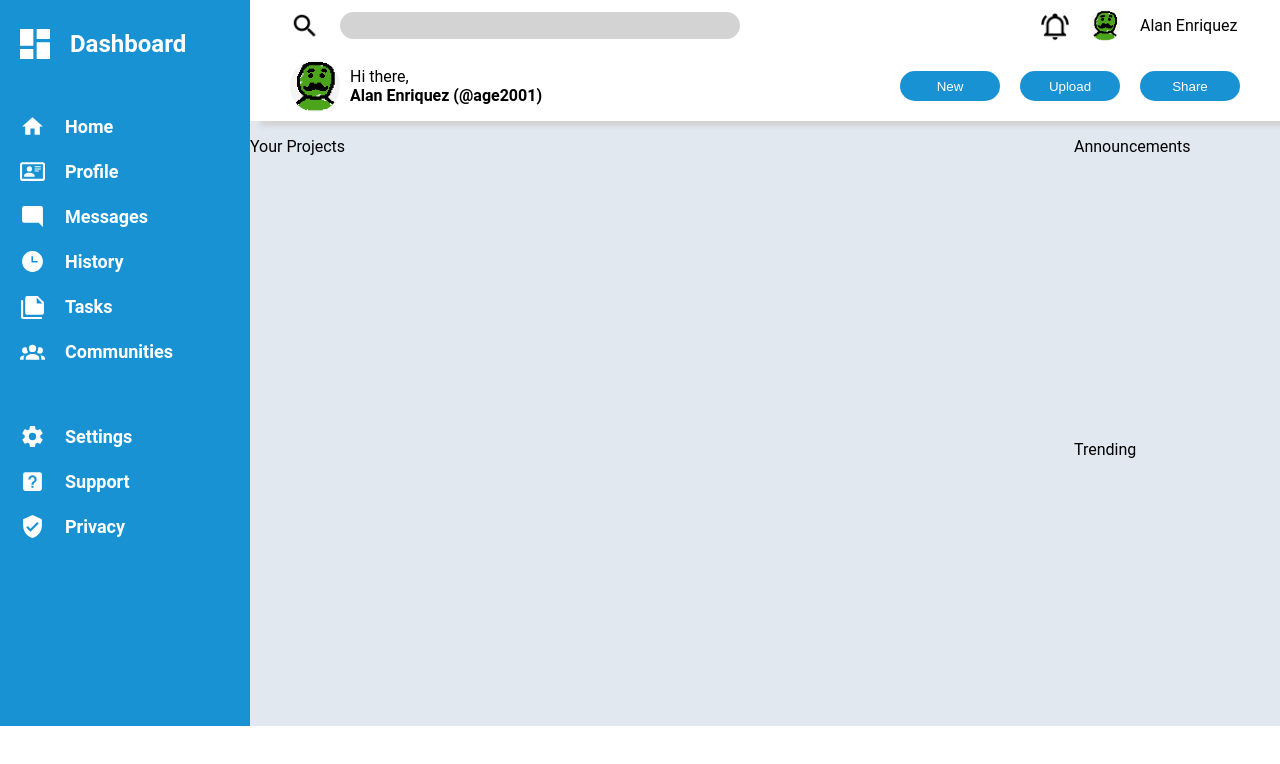
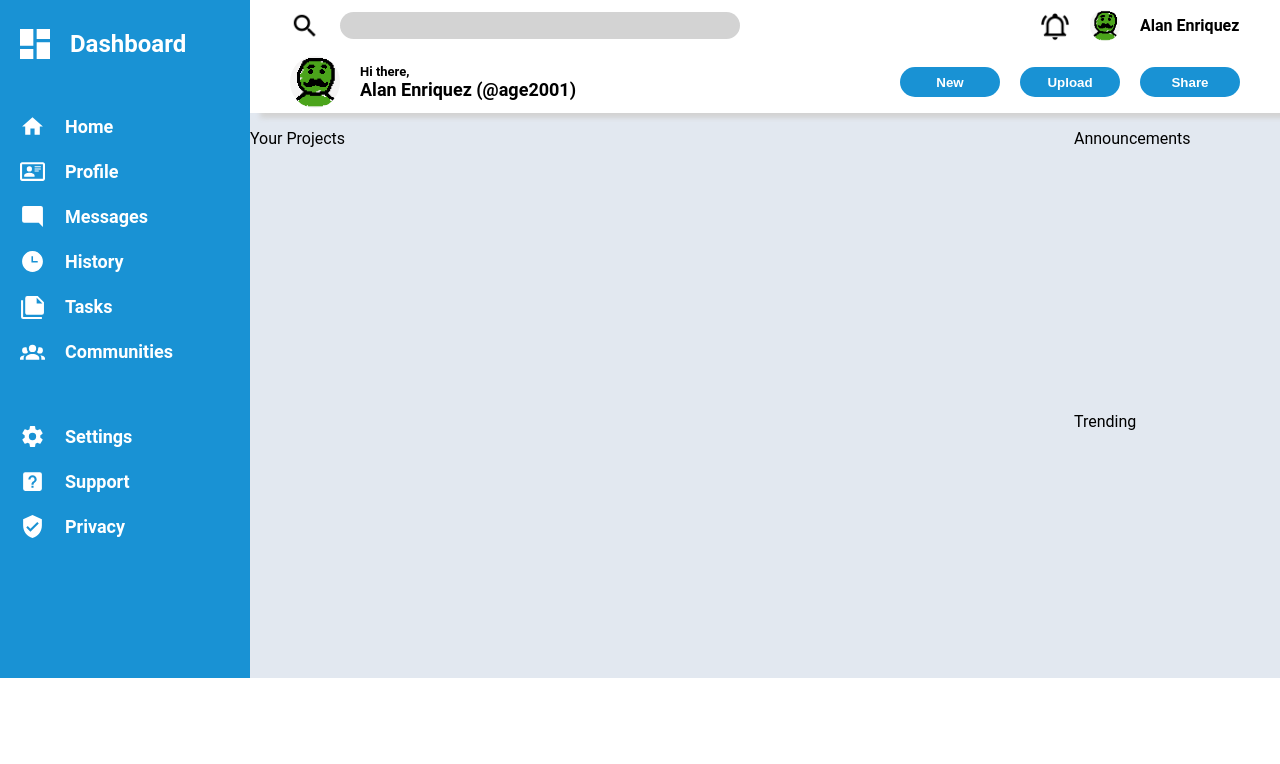
Before and after one commit to age2001/admindashboard-css, a plain HTML site: page index.html in a window 1280 px wide. Drawn offline with Linux system fonts and the light colour scheme.

Commit message:
Add word formatting for header and did some element aligning

```diff
--- a/style.css
+++ b/style.css
@@ -59,7 +59,7 @@ ul {
 
 .header-top {
     display: grid;
-    grid-template-columns: 2fr 1fr;
+    grid-template-columns: 1fr 1fr;
     padding-left: 40px;
     align-items: center;
 }
@@ -75,6 +75,10 @@ ul {
     grid-template-columns: 50px 50px 140px;
     align-items: center;
     justify-content: end;
+}
+
+.header-top-right p {
+    font-weight: 700;
 }
 
 .header-top input {
@@ -93,8 +97,18 @@ ul {
 
 .header-bot-left {
     display: grid;
-    grid-template-columns: 60px 200px;
+    grid-template-columns: 60px 300px;
+    column-gap: 10px;
     align-items: center;
+}
+
+.header-bot-left p {
+    font-weight: 700;
+    font-size: small;
+}
+
+.header-bot-left p b {
+    font-size: large;
 }
 
 .header-bot-right {
@@ -112,6 +126,7 @@ ul {
     border-radius: 25px;
     border-style: none;
     height: 30px;
+    font-weight: bold;
 }
 
 .header img {
```
